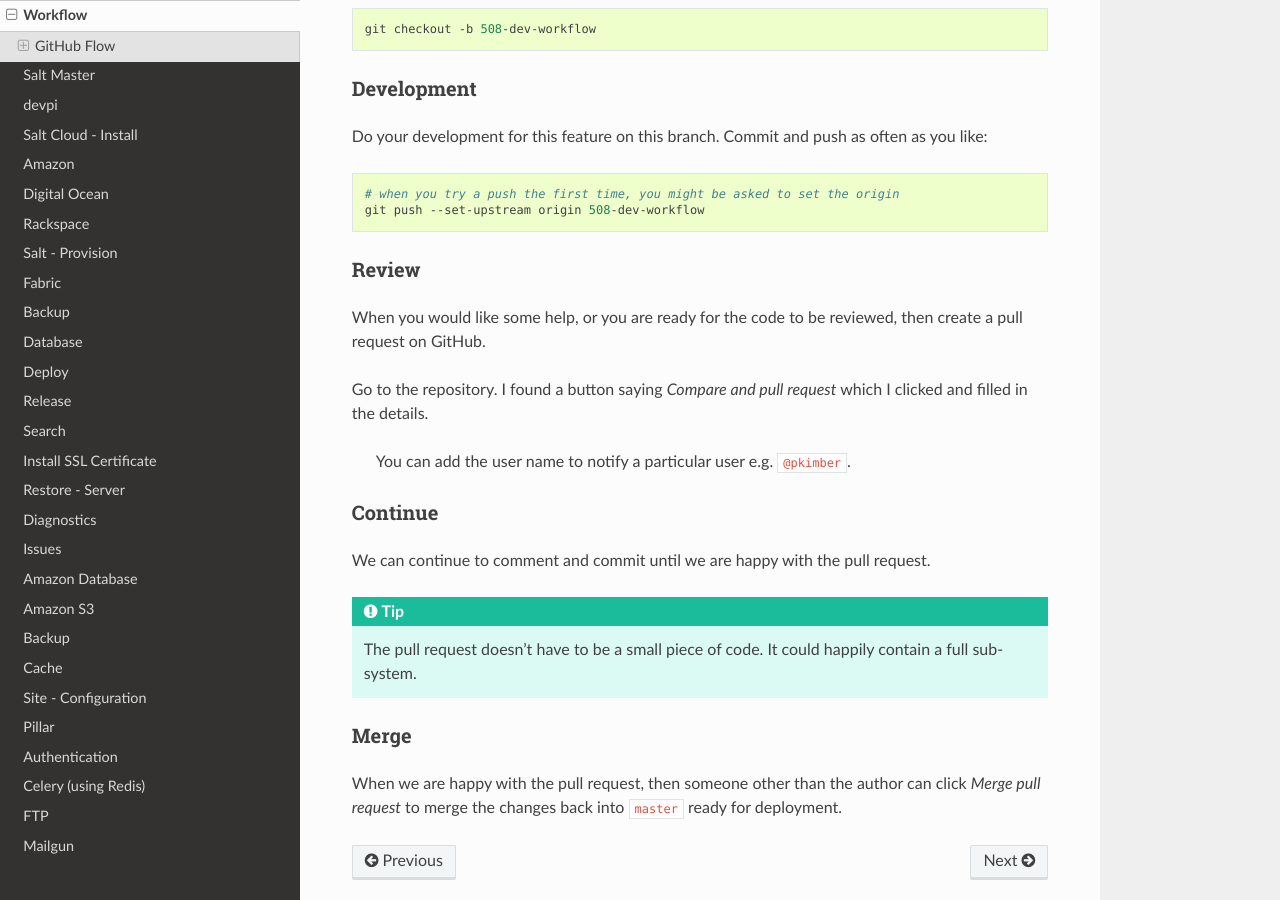
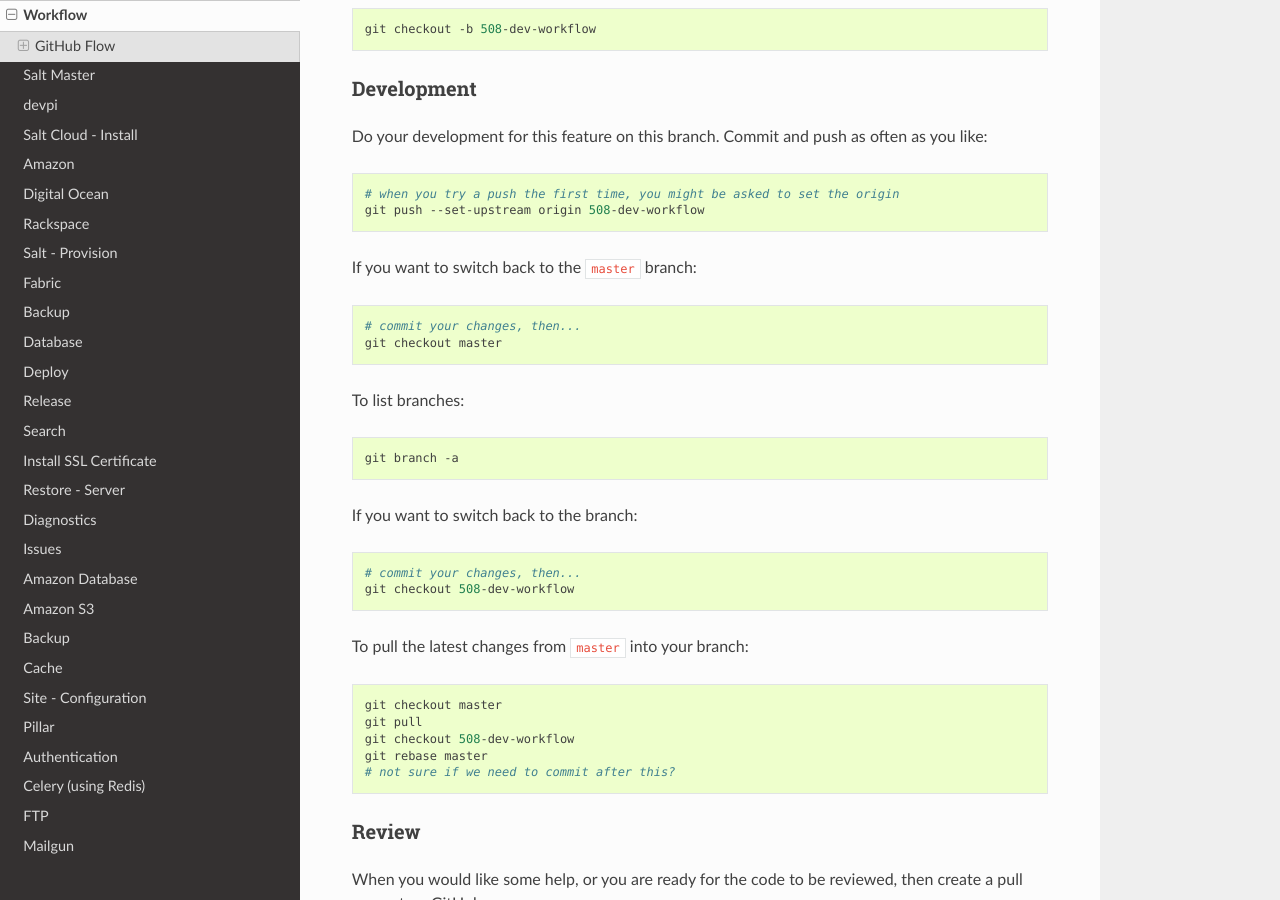
Before and after one commit to pkimber/old-docs-migrated-to-gitlab, a Sphinx documentation site: the page built from source/dev-workflow.rst, in a window 1280 px wide and 900 px high, scrolled down 697 px. Built offline with Sphinx 7.4.7 and the Read the Docs theme 2.0.0, drawn with Linux system fonts in a browser that asks for light colours.

Commit message:
git - branch and rebase

```diff
--- a/source/dev-workflow.rst
+++ b/source/dev-workflow.rst
@@ -37,6 +37,28 @@ as you like::
   # when you try a push the first time, you might be asked to set the origin
   git push --set-upstream origin 508-dev-workflow
 
+If you want to switch back to the ``master`` branch::
+
+  # commit your changes, then...
+  git checkout master
+
+To list branches::
+
+  git branch -a
+
+If you want to switch back to the branch::
+
+  # commit your changes, then...
+  git checkout 508-dev-workflow
+
+To pull the latest changes from ``master`` into your branch::
+
+  git checkout master
+  git pull
+  git checkout 508-dev-workflow
+  git rebase master
+  # not sure if we need to commit after this?
+
 Review
 ------
 
```
